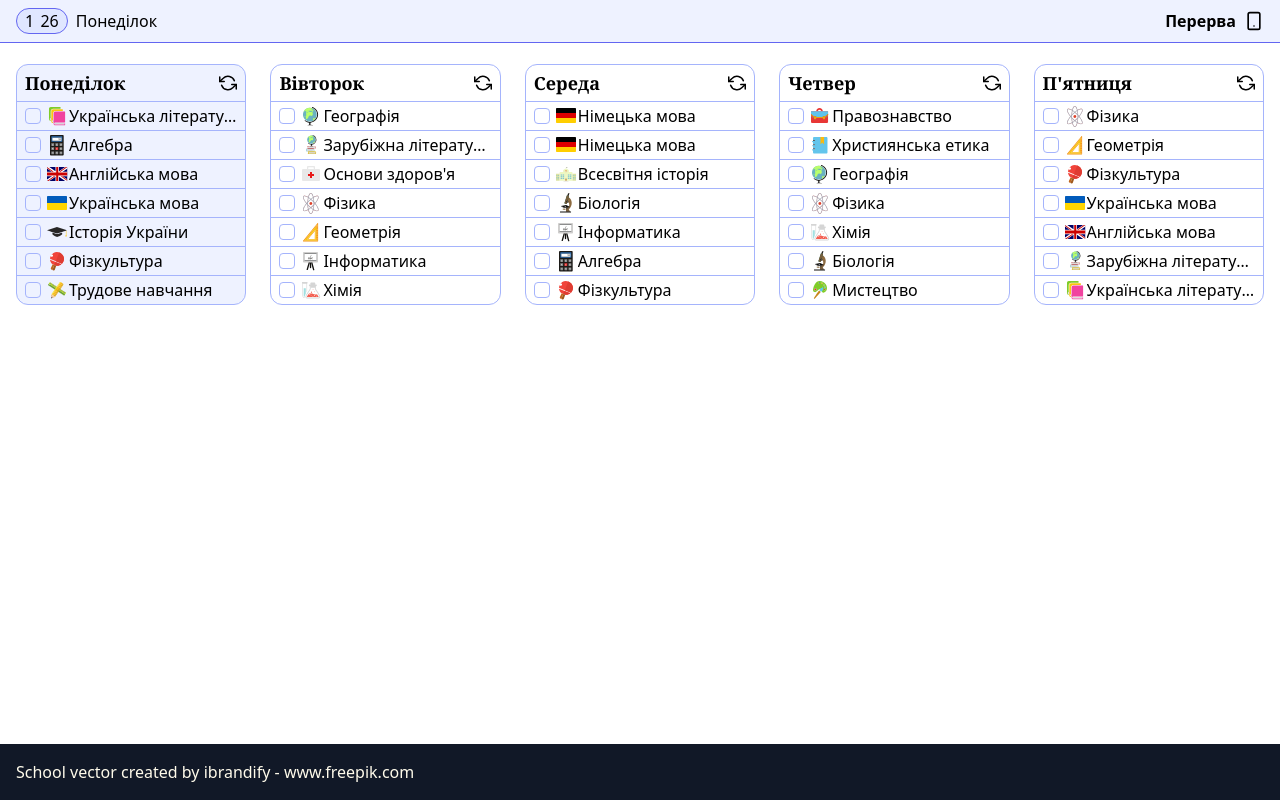
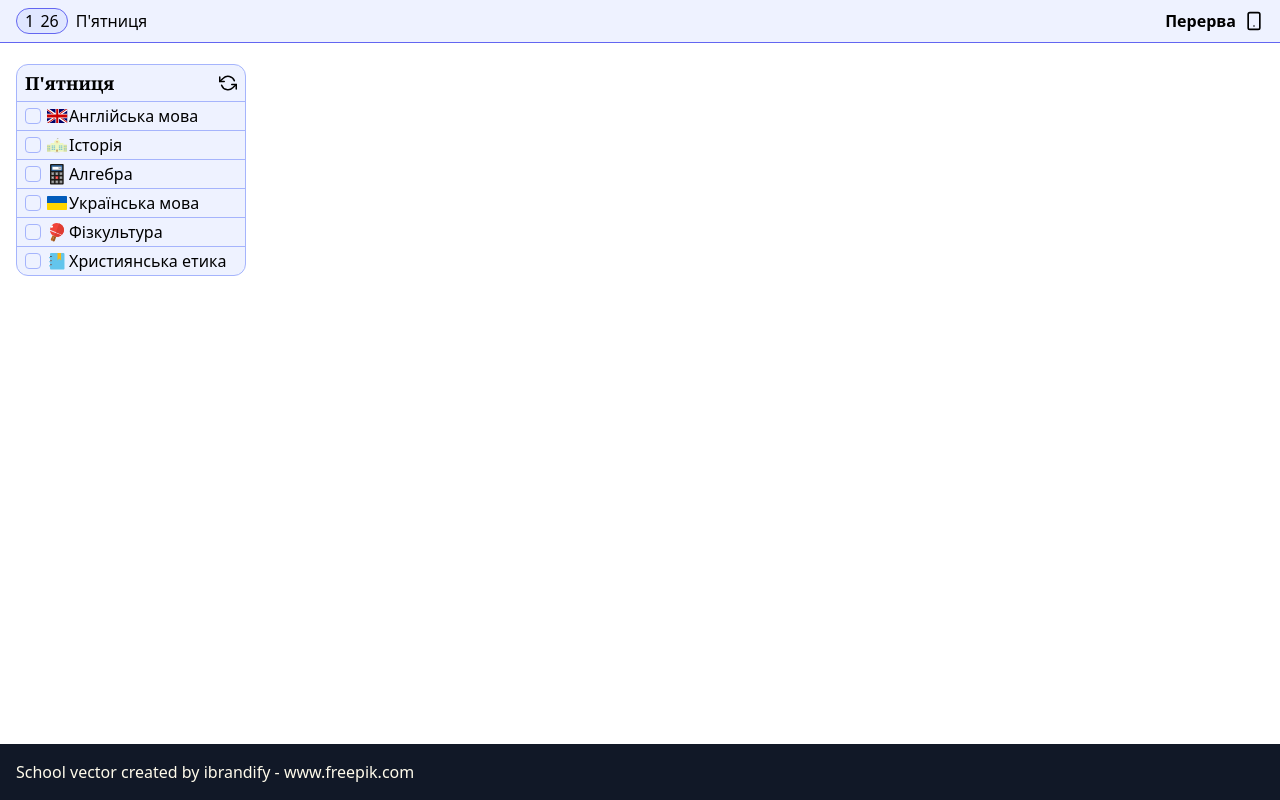
Before and after one commit to nazar1ua/vue-schedule, a Vue app: page / in a window 1280 px wide. Built offline with nearby package versions, Linux system fonts and the light colour scheme.

Commit message:
Додано псевдоніми та змінено розклад

```diff
--- a/src/assets/lessons.json
+++ b/src/assets/lessons.json
@@ -1,94 +1,45 @@
 {
   "days": [
     {
-      "name": "Понеділок",
-      "lessons": [
-        "Українська література",
-        "Алгебра",
-        "Англійська мова",
-        "Українська мова",
-        "Історія України",
-        "Фізкультура",
-        "Трудове навчання"
-      ]
-    },
-    {
-      "name": "Вівторок",
-      "lessons": [
-        "Географія",
-        "Зарубіжна література",
-        "Основи здоров'я",
-        "Фізика",
-        "Геометрія",
-        "Інформатика",
-        "Хімія"
-      ]
-    },
-    {
-      "name": "Середа",
-      "lessons": [
-        "Німецька мова",
-        "Німецька мова",
-        "Всесвітня історія",
-        "Біологія",
-        "Інформатика",
-        "Алгебра",
-        "Фізкультура"
-      ]
-    },
-    {
-      "name": "Четвер",
-      "lessons": [
-        "Правознавство",
-        "Християнська етика",
-        "Географія",
-        "Фізика",
-        "Хімія",
-        "Біологія",
-        "Мистецтво"
-      ]
-    },
-    {
       "name": "П'ятниця",
       "lessons": [
-        "Фізика",
-        "Геометрія",
+        "Англійська мова",
+        "Історія",
+        "Алгебра",
+        "Українська мова",
         "Фізкультура",
-        "Українська мова",
-        "Англійська мова",
-        "Зарубіжна література",
-        "Українська література"
+        "Християнська етика"
       ]
     }
   ],
   "schedule": [
     {
-      "start": "9:30",
-      "end": "10:00"
+      "start": "8:30",
+      "end": "9:15"
     },
     {
-      "start": "10:20",
-      "end": "10:50"
+      "start": "9:30",
+      "end": "10:15"
     },
     {
-      "start": "11:10",
-      "end": "11:40"
+      "start": "10:35",
+      "end": "11:20"
     },
     {
-      "start": "12:00",
-      "end": "12:30"
+      "start": "11:35",
+      "end": "12:20"
     },
     {
-      "start": "12:50",
+      "start": "12:35",
       "end": "13:20"
     },
     {
-      "start": "13:35",
-      "end": "14:05"
+      "start": "13:30",
+      "end": "14:15"
     },
     {
-      "start": "14:20",
-      "end": "14:50"
+      "start": "14:25",
+      "end": "15:10"
     }
   ]
 }
--- a/src/components/Icon.vue
+++ b/src/components/Icon.vue
@@ -7,11 +7,11 @@
   <Geography v-else-if="lesson === 'Географія'"/>
   <It v-else-if="lesson === 'Інформатика'"/>
   <Ualiterature v-else-if="lesson === 'Українська література'"/>
-  <Algebra v-else-if="lesson === 'Алгебра'"/>
+  <Algebra v-else-if="lesson === 'Алгебра' || lesson === 'Математика'"/>
   <English v-else-if="lesson === 'Англійська мова'"/>
   <Ukrainian v-else-if="lesson === 'Українська мова'"/>
   <Uahistory v-else-if="lesson === 'Історія України'"/>
-  <History v-else-if="lesson === 'Всесвітня історія'"/>
+  <History v-else-if="lesson === 'Всесвітня історія' || lesson === 'Історія'"/>
   <Pe v-else-if="lesson === 'Фізкультура'"/>
   <Geometry v-else-if="lesson === 'Геометрія'"/>
   <Work v-else-if="lesson === 'Трудове навчання'"/>
```
Also changed, not shown: 1 other file (tests, documents, lock files or other folders).
